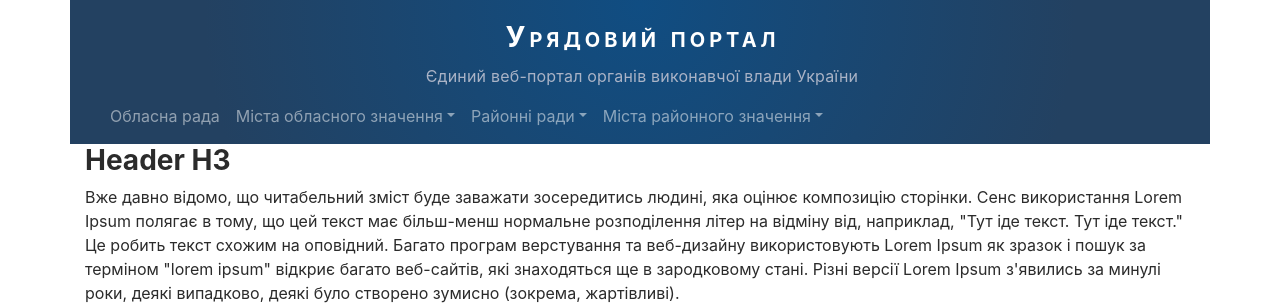
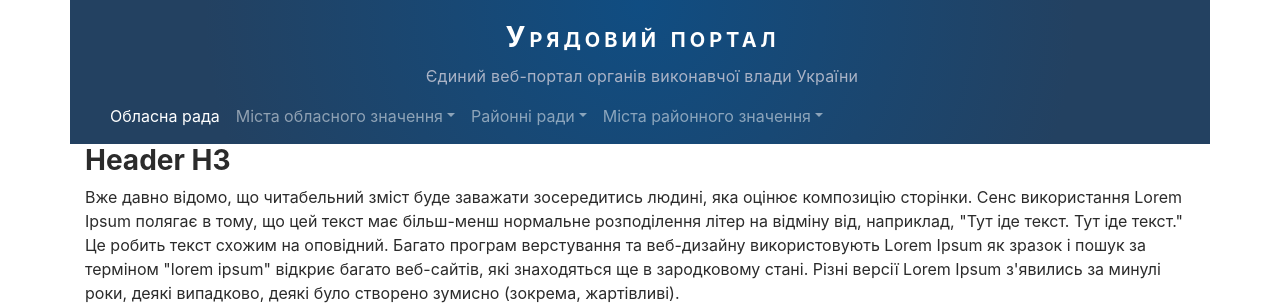
Before and after one commit to typo3uk/typo3uk.github.io, a Jekyll site: the page built from index.html, in a window 1280 px wide. Shown: the part 134-439 px from the top of the page. Built offline with Jekyll 4.4.1, drawn with Linux system fonts in a browser that asks for light colours.

Commit message:
Change #145

```diff
--- a/_includes/header.html
+++ b/_includes/header.html
@@ -34,14 +34,14 @@
   					<ul class="navbar-nav">
 
               <li class="nav-item">
-  							<a class="nav-link" href="#">Обласна рада</a>
+  							<a class="nav-link active" href="#">Обласна рада</a>
   						</li>
 
   						<li class="nav-item dropdown position-static">
   							<a class="nav-link dropdown-toggle" href="#" id="navDroзGov" role="button" data-toggle="dropdown" aria-haspopup="true" aria-expanded="false">Міста обласного значення</a>
-  							<div class="dropdown-menu mt-0 w-100 shadow border-outline-success" aria-labelledby="navDroзGov">
+  							<div class="dropdown-menu mt-0 w-100 border-outline-success" aria-labelledby="navDroзGov">
                   <div class="container">
-                    <div class="row">
+                    <div class="row w-100">
                       <div class="col">
                         <ul>
                           <li>Mісто Один</li>
@@ -67,7 +67,7 @@
 
               <li class="nav-item dropdown position-static">
   							<a class="nav-link dropdown-toggle" href="#" id="navDroзGov" role="button" data-toggle="dropdown" aria-haspopup="true" aria-expanded="false">Районні ради</a>
-  							<div class="dropdown-menu mt-0 w-100 shadow border-outline-success" aria-labelledby="navDroзGov">
+  							<div class="dropdown-menu mt-0 w-100 border-outline-success" aria-labelledby="navDroзGov">
   								<a class="dropdown-item" href="#">Action</a>
   								<a class="dropdown-item" href="#">Another action</a>
   								<div class="dropdown-divider"></div>
@@ -77,7 +77,7 @@
 
               <li class="nav-item dropdown position-static">
   							<a class="nav-link dropdown-toggle" href="#" id="navDroзGov" role="button" data-toggle="dropdown" aria-haspopup="true" aria-expanded="false">Міста районного значення</a>
-  							<div class="dropdown-menu mt-0 w-100 shadow border-outline-success" aria-labelledby="navDroзGov">
+  							<div class="dropdown-menu mt-0 w-100 border-outline-success" aria-labelledby="navDroзGov">
   								<a class="dropdown-item" href="#">Action</a>
   								<a class="dropdown-item" href="#">Another action</a>
   								<div class="dropdown-divider"></div>
```
